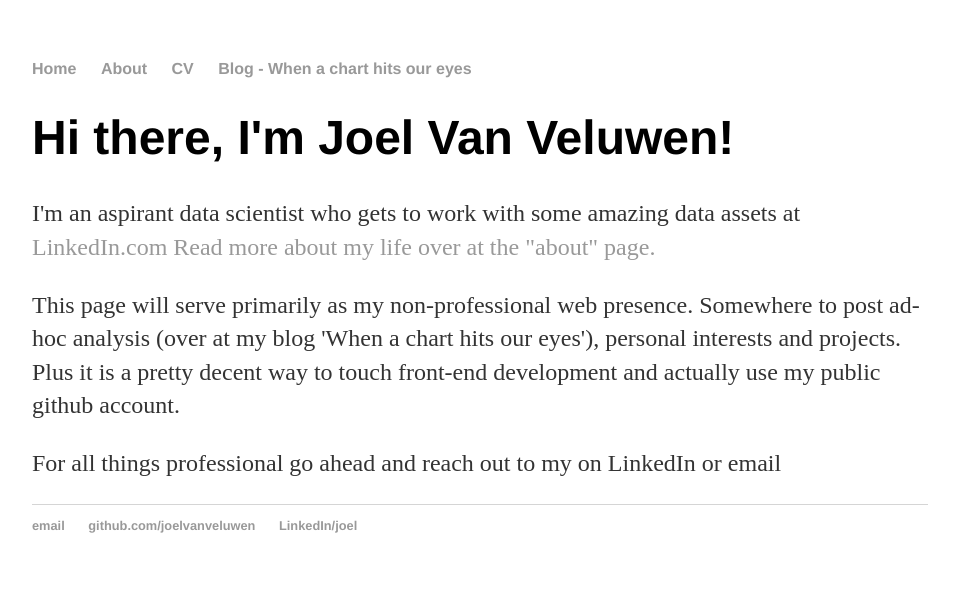
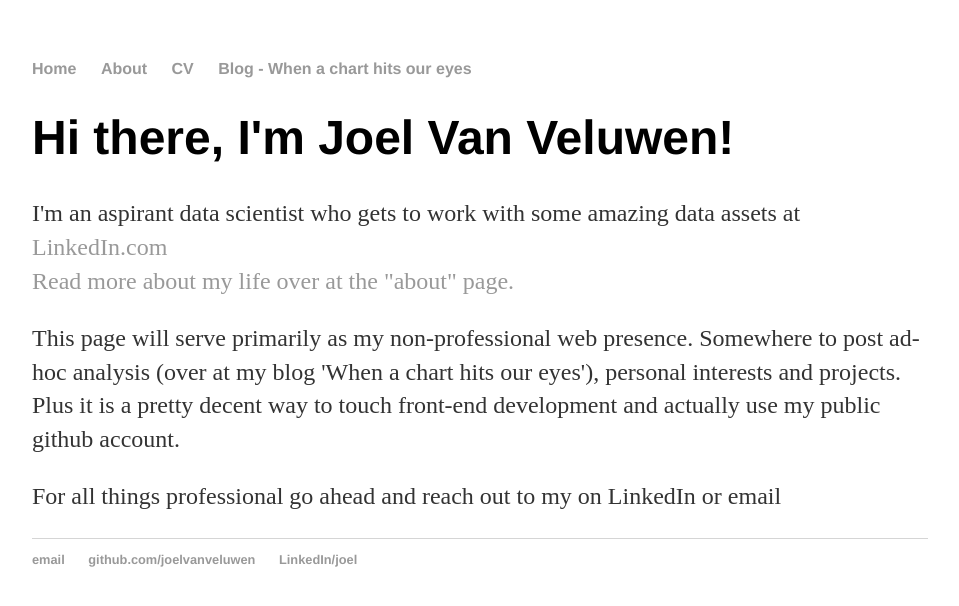
Before and after one commit to joelvanveluwen-zz/old_joelvanveluwen.github.io, a Jekyll site: the page built from index.html, in a window 1280 px wide. Shown: the top 606 px of the page, without its empty margins (160-1119 px from the left). Built offline with Jekyll 4.4.1, drawn with Linux system fonts in a browser that asks for light colours.

```diff
--- a/index.html
+++ b/index.html
@@ -5,7 +5,7 @@ title: Joel Van Veluwen, B-grade programmer
 <div class="blurb">
 	<h1>Hi there, I'm Joel Van Veluwen!</h1>
 	<p>I'm an aspirant data scientist who gets to work with some amazing data assets at <a href='https://www.linkedin.com'>LinkedIn.com</a>
-	<a href="/about">Read more about my life over at the "about" page.</a></p>
+	<br><a href="/about">Read more about my life over at the "about" page.</a></p>
 
 	<p>This page will serve primarily as my non-professional web presence.
 	Somewhere to post ad-hoc analysis (over at my blog 'When a chart hits our eyes'), personal interests and projects.
```
